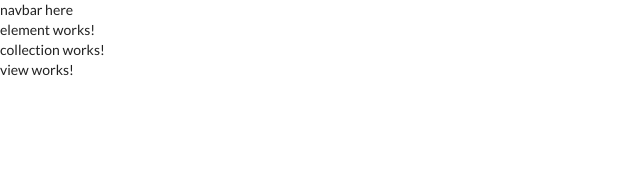
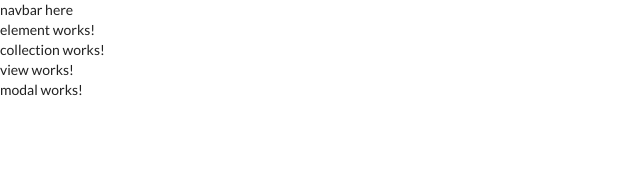
Before and after one commit to elPoeta/angular-module-and-routing, an Angular app: page / in a window 1280 px wide. Shown: the top 170 px of the page, without its empty margins (0-640 px from the left). Built offline with nearby package versions, Linux system fonts and the light colour scheme.

Commit message:
export modals module

```diff
--- a/src/app/app.component.html
+++ b/src/app/app.component.html
@@ -4,4 +4,5 @@
 <app-element></app-element>
 <app-collection></app-collection>
 <app-view></app-view>
+<app-modal></app-modal>
 <router-outlet></router-outlet>
--- a/src/app/app.module.ts
+++ b/src/app/app.module.ts
@@ -7,6 +7,7 @@ import { AppComponent } from './app.component';
 import { ElementsModule } from './elements/elements.module';
 import { CollectionsModule } from './collections/collections.module';
 import { ViewsModule } from './views/views.module';
+import { ModalsModule } from './modals/modals.module';
 
 @NgModule({
   declarations: [
@@ -17,7 +18,8 @@ import { ViewsModule } from './views/views.module';
     AppRoutingModule,
     ElementsModule,
     CollectionsModule,
-    ViewsModule
+    ViewsModule,
+    ModalsModule
   ],
   providers: [],
   bootstrap: [AppComponent]
--- a/src/app/modals/modals.module.ts
+++ b/src/app/modals/modals.module.ts
@@ -10,6 +10,9 @@ import { ModalComponent } from './modal/modal.component';
   imports: [
     CommonModule,
     ModalsRoutingModule
+  ],
+  exports: [
+    ModalComponent
   ]
 })
 export class ModalsModule { }
```
